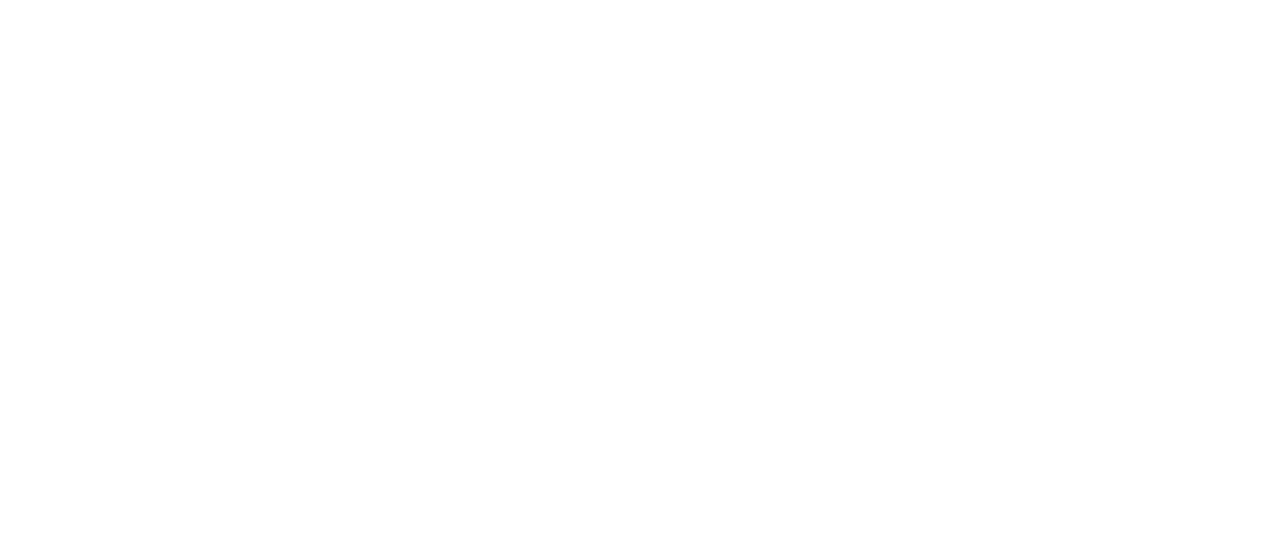
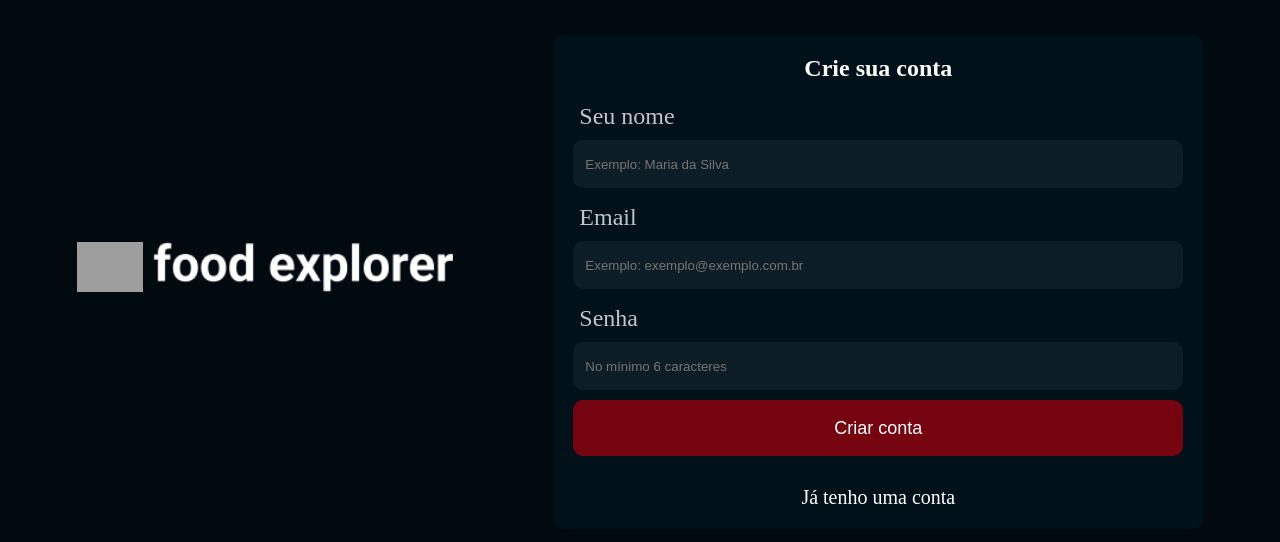
Before and after one commit to EduardoAugustoFReis/food-explorer-front, a React (Vite) app: page /register in a window 1280 px wide. Before the commit this address had no page. Shown: the part 118-660 px from the top of the page. Built offline with nearby package versions, Linux system fonts and the light colour scheme; grey boxes are pictures that could not be loaded.

Commit message:
Contexto criado e redirecionamento das rotas concluído

```diff
--- a/package.json
+++ b/package.json
@@ -10,6 +10,7 @@
     "preview": "vite preview"
   },
   "dependencies": {
+    "axios": "^1.6.7",
     "react": "^18.2.0",
     "react-dom": "^18.2.0",
     "react-icons": "^5.0.1",
--- /dev/null
+++ b/src/hooks/auth.jsx
@@ -0,0 +1,42 @@
+import { createContext, useContext, useState } from "react";
+
+import {api} from "../services/api";
+
+export const AuthContext = createContext({});
+
+function AuthProvider( {children}){
+
+  const [data, setData] = useState({});
+
+  async function signIn( {email, password} ){
+
+    try{
+      const response = await api.post("/sessions", {email, password});
+      const {user, token} = response.data;
+
+      api.defaults.headers.authorization = `Bearer ${token}`;
+      setData({user, token});
+
+    } catch(error){
+      if(error.response){
+        alert(error.response.data.message);
+      }else{
+        alert("Não foi possível entrar");
+      }
+    }
+
+  }
+
+  return(
+    <AuthContext.Provider value={ {signIn, user: data.user} }>
+      {children}
+    </AuthContext.Provider>
+  )
+}
+
+function useAuth(){
+  const context = useContext(AuthContext);
+  return context;
+}
+
+export {AuthProvider, useAuth};
--- a/src/main.jsx
+++ b/src/main.jsx
@@ -2,6 +2,8 @@
 import ReactDOM from 'react-dom/client'
 
 import {Routes} from './routes'
+
+import {AuthProvider} from "./hooks/auth";
 
 import GlobalStyles from './styles/global';
 import { ThemeProvider } from 'styled-components';
@@ -11,7 +13,9 @@
   <React.StrictMode>
     <ThemeProvider theme={theme}>
     <GlobalStyles/>
+    <AuthProvider>
     <Routes/>
+    </AuthProvider>
     </ThemeProvider>
   </React.StrictMode>,
 )
--- a/src/pages/SignIn/index.jsx
+++ b/src/pages/SignIn/index.jsx
@@ -1,3 +1,7 @@
+import { useState } from "react";
+
+import {useAuth} from "../../hooks/auth";
+
 import { Container, Form, Brand } from "./styles"
 
 import {Link} from "react-router-dom";
@@ -10,6 +14,16 @@
 import polygon from "../../assets/Polygon 1.png";
 
 export function SignIn(){
+
+  const {signIn} = useAuth();
+
+  const [email, setEmail] = useState("");
+  const [password, setPassword] = useState("");
+
+  function handleSignIn(){
+    signIn({email, password});
+  }
+
   return(
     <Container>
 
@@ -22,14 +36,22 @@
       <Form>
         <h1>Faça login</h1>
         <Section title="Email">
-        <Input placeholder="Exemplo: exemplo@exemplo.com.br" type="text"/>
+        <Input
+        placeholder="Exemplo: exemplo@exemplo.com.br"
+        type="text"
+        onChange={e => setEmail(e.target.value)}
+        />
         </Section>
 
         <Section title="Senha">
-        <Input placeholder="No mínimo 6 caracteres" type="password"/>
+        <Input
+        placeholder="No mínimo 6 caracteres"
+        type="password"
+        onChange={e => setPassword(e.target.value)}
+        />
         </Section>
 
-        <Button title="Entrar"/>
+        <Button title="Entrar" type="button" onClick={handleSignIn}/>
 
        <Link to="/register">Criar uma conta</Link>
 
--- a/src/pages/SignUp/index.jsx
+++ b/src/pages/SignUp/index.jsx
@@ -1,6 +1,10 @@
+import { useState } from "react";
+
 import { Container, Form, Brand } from "./styles"
 
-import {Link} from "react-router-dom";
+import {api} from "../../services/api";
+
+import {Link, useNavigate} from "react-router-dom";
 
 import { Input } from "../../components/Input"
 import { Button } from "../../components/Button"
@@ -10,6 +14,34 @@
 import polygon from "../../assets/Polygon 1.png";
 
 export function SignUp(){
+
+  const [name, setName] = useState("");
+  const [email, setEmail] = useState("");
+  const [password, setPassword] = useState("");
+
+  const navigate = useNavigate();
+
+  function handleSignUp(){
+
+    if(!name || !email || !password){
+      return alert("Preencha todos os campos!");
+    }
+
+    api.post("/users", {name, email, password})
+    .then(() =>{
+      alert("Usuário cadastrado com sucesso!");
+      navigate("/");
+    })
+    .catch(error =>{
+      if(error.response){
+        alert(error.response.data.message);
+      }else{
+        alert("Não foi possível cadastrar.");
+      }
+    })
+
+  }
+
   return(
     <Container>
 
@@ -23,18 +55,34 @@
         <h1>Crie sua conta</h1>
 
         <Section title="Seu nome">
-        <Input placeholder="Exemplo: Maria da Silva" type="text"/>
+        <Input
+        placeholder="Exemplo: Maria da Silva"
+        type="text"
+        onChange={e => setName(e.target.value)}
+        />
         </Section>
 
         <Section title="Email">
-        <Input placeholder="Exemplo: exemplo@exemplo.com.br" type="text"/>
+        <Input
+        placeholder="Exemplo: exemplo@exemplo.com.br"
+        type="text"
+        onChange={e => setEmail(e.target.value)}
+        />
         </Section>
 
         <Section title="Senha">
-        <Input placeholder="No mínimo 6 caracteres" type="password"/>
+        <Input
+        placeholder="No mínimo 6 caracteres"
+        type="password"
+        onChange={e => setPassword(e.target.value)}
+        />
         </Section>
 
-        <Button title="Criar conta"/>
+        <Button
+        title="Criar conta"
+        type="button"
+        onClick={handleSignUp}
+        />
 
        <Link to="/">Já tenho uma conta</Link>
 
--- a/src/routes/index.jsx
+++ b/src/routes/index.jsx
@@ -1,12 +1,17 @@
 import { BrowserRouter } from "react-router-dom";
+
+import {useAuth} from "../hooks/auth";
 
 import {AppRoutes} from "./app.routes";
 import {AuthRoutes} from "./auth.routes";
 
 export function Routes(){
+
+  const {user} = useAuth();
+
   return(
     <BrowserRouter>
-    <AppRoutes/>
+    { user ? <AppRoutes/> : <AuthRoutes/>}
     </BrowserRouter>
   )
 }
--- /dev/null
+++ b/src/services/api.js
@@ -0,0 +1,5 @@
+import axios from "axios";
+
+export const api = axios.create({
+  baseURL: "http://localhost:3333"
+});
```
Also changed, not shown: 1 other file (tests, documents, lock files or other folders).
